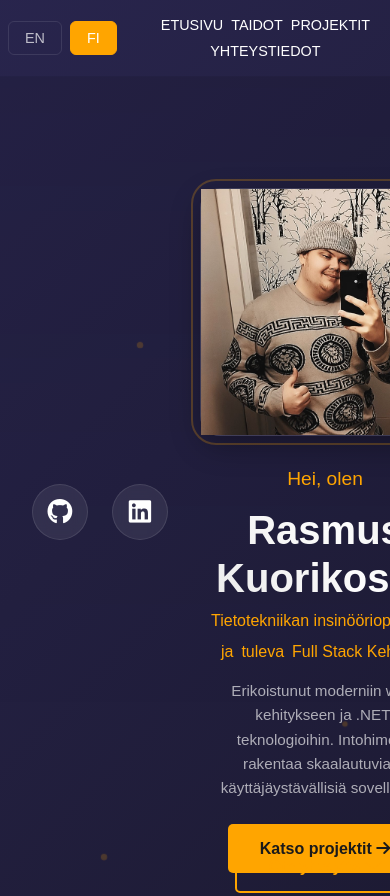
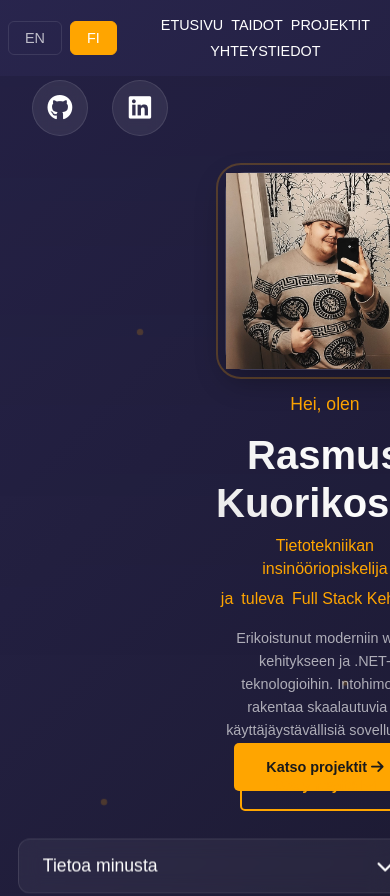
Before and after one commit to RampeK/RampeK.github.io, a plain HTML site: page index.html in a window 390 px wide. Shown: the top 896 px of the page. Drawn offline with nearby package versions, Linux system fonts and the light colour scheme.

Commit message:
Mobile bugfix

```diff
--- a/css/layout/hero.css
+++ b/css/layout/hero.css
@@ -327,41 +327,48 @@
 @media (max-width: 768px) {
     .hero {
         min-height: 100vh;
-        padding: 4rem 1rem 2rem 1rem;
+        padding: 1rem;
+        display: flex;
+        align-items: flex-start;
     }
 
     .hero-content {
         flex-direction: column;
-        gap: 2rem;
-        justify-content: flex-start;
-        padding-top: 2rem;
+        gap: 1.5rem;
+        padding: 4rem 1rem 2rem 1rem;
+        margin: 0;
+        width: 100%;
     }
 
     .hero-left {
         margin: 0;
         flex-direction: column;
-        gap: 2rem;
-        align-items: center;
-        text-align: center;
+        gap: 1.5rem;
+        width: 100%;
     }
 
     .hero-image-wrapper {
-        width: 250px;
+        width: 200px;
         margin: 0 auto;
     }
 
     .hero-text {
         padding: 0;
+        width: 100%;
+    }
+
+    .hero-header {
+        text-align: center;
     }
 
     .hero-header h1 {
-        font-size: 2.5rem;
+        font-size: 2.2rem;
         margin-bottom: 0.5rem;
         line-height: 1.2;
     }
 
     .greeting {
-        font-size: 1.2rem;
+        font-size: 1.1rem;
         margin-bottom: 0.5rem;
     }
 
@@ -372,37 +379,50 @@
     }
 
     .role, .role-secondary {
-        font-size: 1.1rem;
+        font-size: 1rem;
         white-space: normal;
         text-align: center;
         line-height: 1.4;
     }
 
     .hero-description {
-        font-size: 0.95rem;
+        font-size: 0.9rem;
         margin: 1rem 0;
+        text-align: center;
         max-width: 100%;
-        padding: 0 0.5rem;
     }
 
     .social-links {
         position: static;
         flex-direction: row;
         justify-content: center;
-        gap: 1.5rem;
-        margin-top: 1rem;
+        gap: 1rem;
+        margin: 1rem 0;
         transform: none;
+        width: 100%;
+    }
+
+    .social-link {
+        width: 2.5rem;
+        height: 2.5rem;
     }
 
     .cta-section {
         flex-direction: column;
-        gap: 1rem;
-        margin-top: 1.5rem;
+        gap: 0.8rem;
+        width: 100%;
+        padding: 0 1rem;
     }
 
     .btn {
         width: 100%;
+        padding: 0.8rem;
         justify-content: center;
+        font-size: 0.9rem;
+    }
+
+    .geometric-shapes {
+        display: none;
     }
 }
 
@@ -412,11 +432,7 @@
     }
 
     .hero-image-wrapper {
-        width: 200px;
-    }
-
-    .greeting, .role, .role-secondary {
-        font-size: 1rem;
+        width: 180px;
     }
 }
 
```
